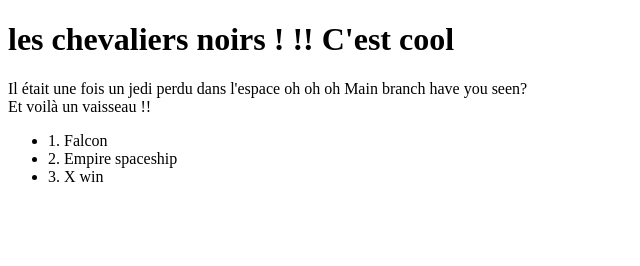
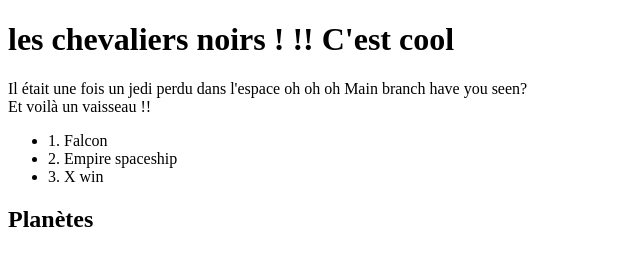
Before and after one commit to PDelhez/formation-git, a plain HTML site: page index.html in a window 1280 px wide. Shown: the whole page, without its empty margins (0-640 px from the left). Drawn offline with Linux system fonts and the light colour scheme.

Commit message:
feat : head 2 added

```diff
--- a/index.html
+++ b/index.html
@@ -21,5 +21,8 @@
         <li> 2. Empire spaceship </li>
         <li> 3. X win </li>
     </ul>
+    <div>
+        <h2> Planètes </h2>
+    </div>
 </body>
 </html>
```
